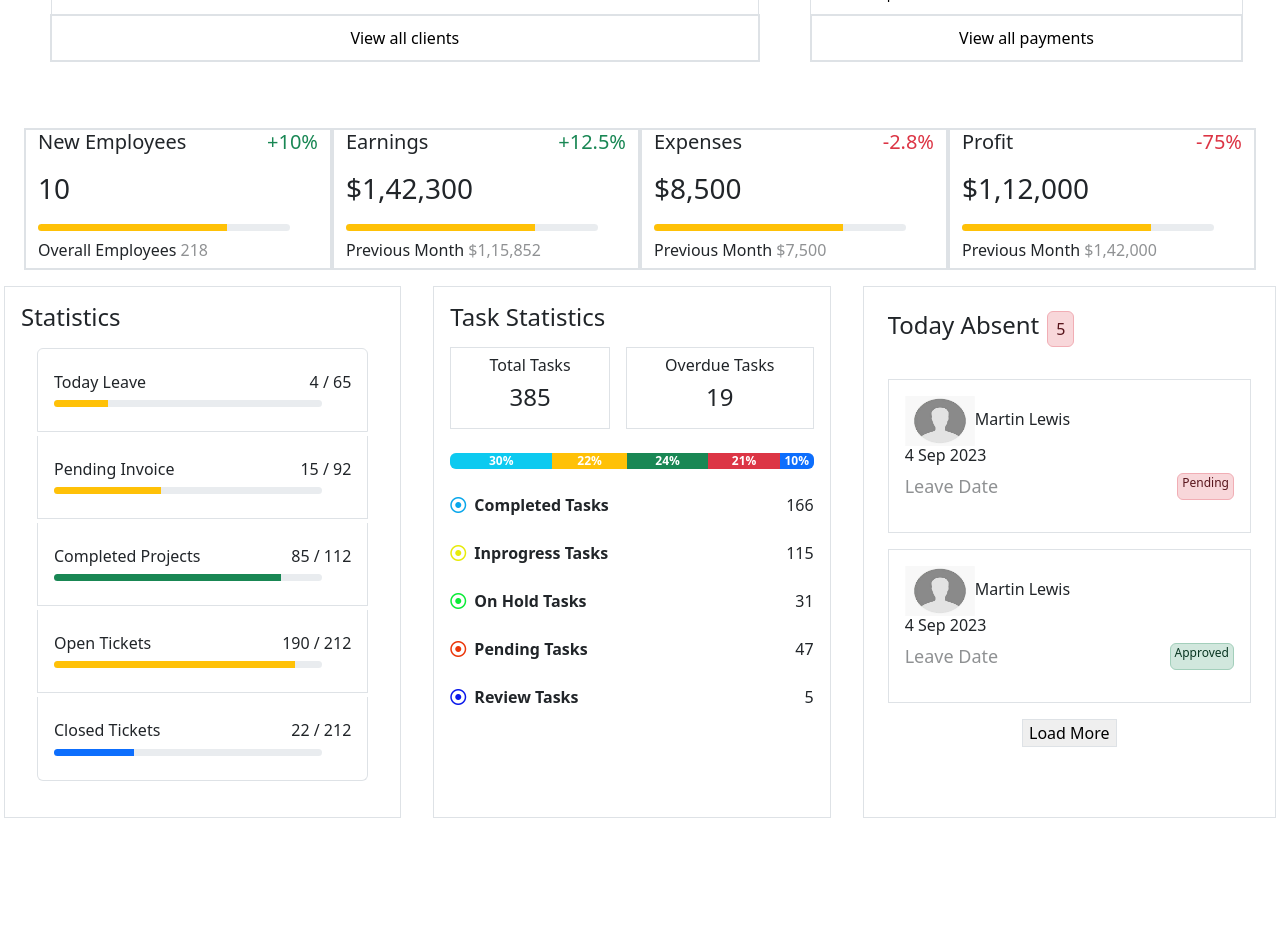
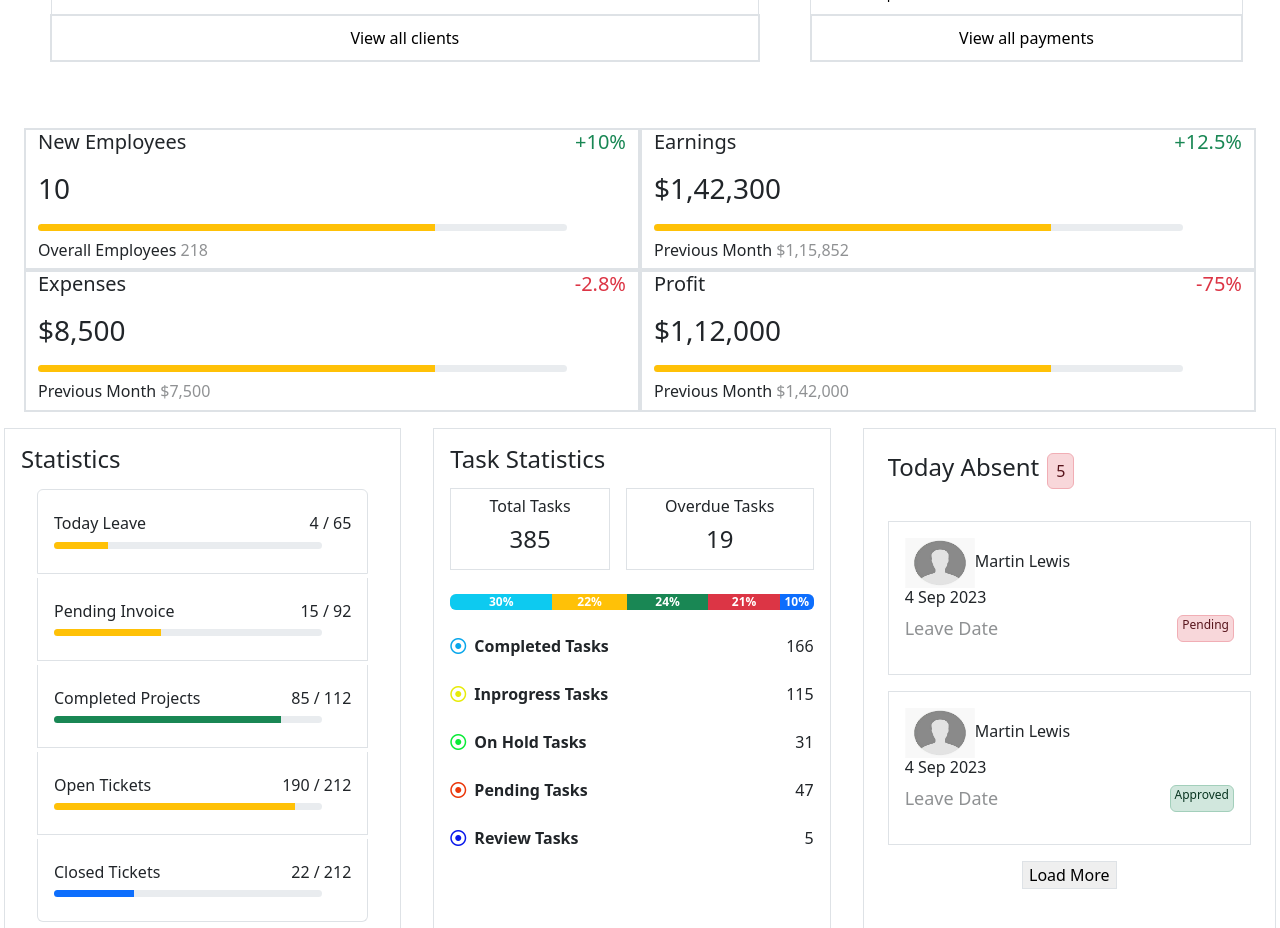
Before and after one commit to nidhiedigaa/admin-page, a React (Create React App) app in the folder adminpage/: page / in a window 1280 px wide. Shown: the part 1300-2228 px from the top of the page. Before the commit the page ends 2134 px from the top, so only its background shows below. Built offline with nearby package versions, Linux system fonts and the light colour scheme.

Commit message:
made some responsive design

```diff
--- a/adminpage/src/components/statistics/salarystatistics.js
+++ b/adminpage/src/components/statistics/salarystatistics.js
@@ -7,7 +7,7 @@ function Statistics(props)
 {
     return (<>
     <Row className="mx-4">
-        <Col className="border border-2">
+        <Col xl={6} xxl={3} className="border border-2 ">
         <div className="d-flex flex-column" style={{rowGap:"10px"}}>
             <h5 className="d-flex justify-content-between">
                 <span>New Employees</span>
@@ -20,7 +20,7 @@ function Statistics(props)
             <h6>Overall Employees <span style={{opacity:"0.5"}}>218</span></h6>
         </div>
         </Col>
-        <Col  className="border border-2">
+        <Col xl={6} xxl={3}  className="border border-2 col-sm-6 col-md">
         <div className="d-flex flex-column" style={{rowGap:"10px"}}>
             <h5 className="d-flex justify-content-between ">
                 <span>Earnings</span>
@@ -33,7 +33,7 @@ function Statistics(props)
             <h6>Previous Month <span style={{opacity:"0.5"}}>$1,15,852</span></h6>
         </div>
         </Col>
-        <Col  className="border border-2">
+        <Col xl={6} xxl={3} className="border border-2 col-sm-6 col-md ">
         <div className="d-flex flex-column" style={{rowGap:"10px"}}>
             <h5 className="d-flex justify-content-between ">
                 <span>Expenses</span>
@@ -46,7 +46,7 @@ function Statistics(props)
             <h6>Previous Month <span style={{opacity:"0.5"}}>$7,500</span></h6>
         </div>
         </Col>
-        <Col  className="border border-2">
+        <Col xl={6} xxl={3} className="border border-2 col-sm-6 col-md">
         <div className="d-flex flex-column" style={{rowGap:"10px"}}>
             <h5 className="d-flex justify-content-between ">
                 <span>Profit</span>
```
